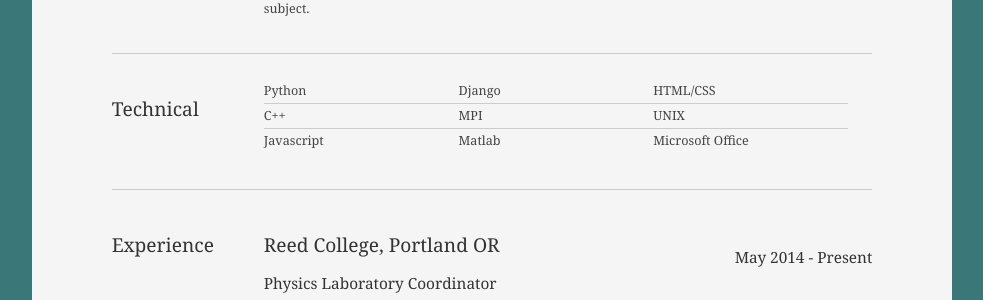
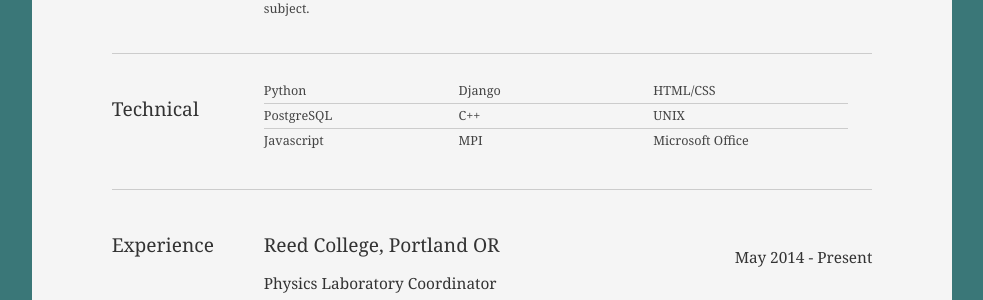
Before and after one commit to nmuldavin/website, a Django app: page /resume/ in a window 1280 px wide. Shown: the part 737-1037 px from the top of the page, without its empty margins (148-1131 px from the left). Run offline with Django 3.2, Linux system fonts and the light colour scheme; some libraries are stand-ins or nearby versions.

Commit message:
Updated Resume, fixed .gitignore

```diff
--- a/pages/templates/pages/resume.html
+++ b/pages/templates/pages/resume.html
@@ -79,14 +79,14 @@
                                 <div class="yui-u">
                                     <ul class="talent">
                                         <li>Python</li>
-                                        <li>C++</li>
+                                        <li>PostgreSQL</li>
                                         <li class="last">Javascript</li>
                                     </ul>
 
                                     <ul class="talent">
                                         <li>Django</li>
-                                        <li>MPI</li>
-                                        <li class="last">Matlab</li>
+                                        <li>C++</li>
+                                        <li class="last">MPI</li>
                                     </ul>
 
                                     <ul class="talent">
```
Also changed, not shown: 2 other files.
